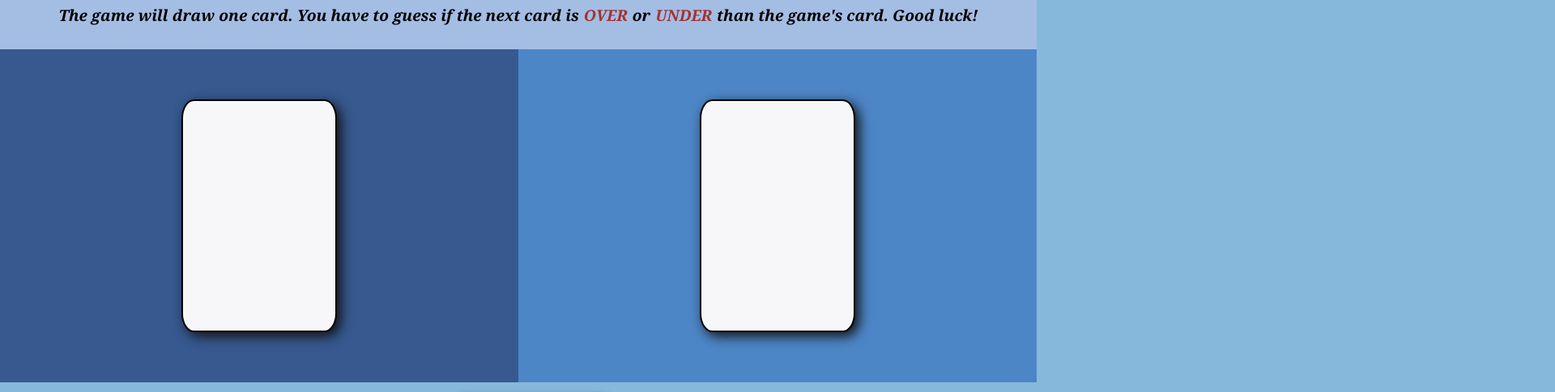
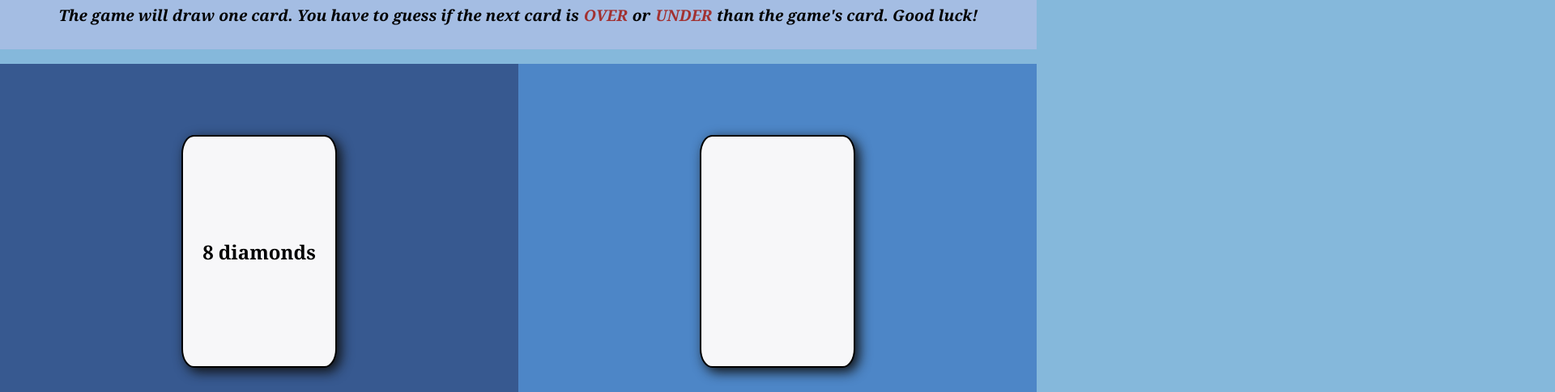
Before and after one commit to KevinVanDerSchans/W0CH1-Schans-Kevin, a plain HTML site: page index.html in a window 1280 px wide. Both pictures are taken after a click on the button "START". Shown: the part 115-600 px from the top of the page at 81% size, 1920 px wide, since content can reach past the window. Drawn offline with Linux system fonts and the light colour scheme.

Commit message:
Start js

```diff
--- a/index.html
+++ b/index.html
@@ -23,13 +23,14 @@
     <section class="cards-container">
       <article class="game-card">
         <div class="card-container">
-
+          <span class="question-mark-game-card">?</span>
+          <span class="current-game-card showOff"></span>
         </div>
       </article>
 
       <article class="user-card">
         <div class="card-container">
-
+          <span class="question-mark-user-card">?</span>
         </div>
       </article>
     </section>
--- a/main.js
+++ b/main.js
@@ -0,0 +1,313 @@
+const cards = [
+  {
+    cardName: 2,
+    number: 2,
+    suit: 'swords',
+    status: 0,
+  },
+  {
+    cardName: 3,
+    number: 3,
+    suit: 'swords',
+    status: 0,
+  },
+  {
+    cardName: 4,
+    number: 4,
+    suit: 'swords',
+    status: 0,
+  },
+  {
+    number: 5,
+    suit: 'swords',
+    status: 0,
+  },
+  {
+    number: 6,
+    suit: 'swords',
+    status: 0,
+  },
+    {
+    number: 7,
+    suit: 'swords',
+    status: 0,
+  },
+    {
+    number: 8,
+    suit: 'swords',
+    status: 0,
+  },
+  {
+    number: 9,
+    suit: 'swords',
+    status: 0,
+  },
+  {
+    number: 10,
+    suit: 'swords',
+    status: 0,
+  },
+  {
+    cardName: 'J',
+    number: 11,
+    suit: 'swords',
+    status: 0,
+  },
+  {
+    cardName: 'Q',
+    number: 12,
+    suit: 'swords',
+    status: 0,
+  },
+  {
+    cardName: 'K',
+    number: 13,
+    suit: 'swords',
+    status: 0,
+  },
+  {
+    cardName: 'A',
+    number: 14,
+    suit: 'swords',
+    status: 0,
+  },
+  {
+    number: 2,
+    suit: 'trebol',
+    status: 0,
+  },
+  {
+    number: 3,
+    suit: 'trebol',
+    status: 0,
+  },
+  {
+    number: 4,
+    suit: 'trebol',
+    status: 0,
+  },
+  {
+    number: 5,
+    suit: 'trebol',
+    status: 0,
+  },
+  {
+    number: 6,
+    suit: 'trebol',
+    status: 0,
+  },
+    {
+    number: 7,
+    suit: 'trebol',
+    status: 0,
+  },
+    {
+    number: 8,
+    suit: 'trebol',
+    status: 0,
+  },
+  {
+    number: 9,
+    suit: 'trebol',
+    status: 0,
+  },
+  {
+    number: 10,
+    suit: 'trebol',
+    status: 0,
+  },
+  {
+    number: 'J',
+    suit: 'trebol',
+    status: 0,
+  },
+  {
+    number: 'Q',
+    suit: 'trebol',
+    status: 0,
+  },
+  {
+    number: 'K',
+    suit: 'trebol',
+    status: 0,
+  },
+  {
+    number: 'A',
+    suit: 'trebol',
+    status: 0,
+  },
+    {
+    number: 2,
+    suit: 'diamonds',
+    status: 0,
+  },
+  {
+    number: 3,
+    suit: 'diamonds',
+    status: 0,
+  },
+  {
+    number: 4,
+    suit: 'diamonds',
+    status: 0,
+  },
+  {
+    number: 5,
+    suit: 'diamonds',
+    status: 0,
+  },
+  {
+    number: 6,
+    suit: 'diamonds',
+    status: 0,
+  },
+    {
+    number: 7,
+    suit: 'diamonds',
+    status: 0,
+  },
+    {
+    number: 8,
+    suit: 'diamonds',
+    status: 0,
+  },
+  {
+    number: 9,
+    suit: 'diamonds',
+    status: 0,
+  },
+  {
+    number: 10,
+    suit: 'diamonds',
+    status: 0,
+  },
+  {
+    number: 'J',
+    suit: 'diamonds',
+    status: 0,
+  },
+  {
+    number: 'Q',
+    suit: 'diamonds',
+    status: 0,
+  },
+  {
+    number: 'K',
+    suit: 'diamonds',
+    status: 0,
+  },
+  {
+    number: 'A',
+    suit: 'diamonds',
+    status: 0,
+  },
+      {
+    number: 2,
+    suit: 'hearts',
+    status: 0,
+  },
+  {
+    number: 3,
+    suit: 'hearts',
+    status: 0,
+  },
+  {
+    number: 4,
+    suit: 'hearts',
+    status: 0,
+  },
+  {
+    number: 5,
+    suit: 'hearts',
+    status: 0,
+  },
+  {
+    number: 6,
+    suit: 'hearts',
+    status: 0,
+  },
+    {
+    number: 7,
+    suit: 'hearts',
+    status: 0,
+  },
+    {
+    number: 8,
+    suit: 'hearts',
+    status: 0,
+  },
+  {
+    number: 9,
+    suit: 'hearts',
+    status: 0,
+  },
+  {
+    number: 10,
+    suit: 'hearts',
+    status: 0,
+  },
+  {
+    number: 'J',
+    suit: 'hearts',
+    status: 0,
+  },
+  {
+    number: 'Q',
+    suit: 'hearts',
+    status: 0,
+  },
+  {
+    number: 'K',
+    suit: 'hearts',
+    status: 0,
+  },
+  {
+    number: 'A',
+    suit: 'hearts',
+    status: 0,
+  },
+];
+
+let choosedCard = [];
+let choosedUserCard = [];
+let score = 0;
+let rounds = 0;
+
+const startButton = document.querySelector(".start");
+const overAndUnderButton = document.querySelector(".buttons-container");
+const gameQuestionMark = document.querySelector(".question-mark-game-card");
+const userQuestionMark = document.querySelector(".question-mark-user-card");
+
+const currentGameCard = document.querySelector(".current-game-card");
+
+const getRandomCard = (cards) => {
+  let randomNumber = Math.floor(Math.random() * cards.length);
+  let choosedRandomCard = cards[randomNumber];
+  choosedCard.push(choosedRandomCard);
+  choosedRandomCard.status = 1;
+  currentGameCard.classList.remove("showOff");
+  currentGameCard.textContent = `${choosedCard[0].number} ${choosedCard[0].suit}`;
+};
+
+
+
+
+
+
+
+
+
+
+
+
+
+
+
+
+startButton.addEventListener("click", () => {
+  startButton.remove();
+  overAndUnderButton.classList.remove("showOff");
+  gameQuestionMark.classList.add("showOff");
+  userQuestionMark.classList.add("showOff");
+  getRandomCard(cards);
+})
--- a/styles.css
+++ b/styles.css
@@ -98,26 +98,45 @@ article {
   background-color: rgb(77, 134, 199);
 }
 
+.question-mark-game-card,
+.question-mark-user-card {
+  display: flex;
+  width: 100%;
+  font-size: 12rem;
+  justify-content: center;
+  align-items: center;
+}
+
+.current-game-card {
+  display: flex;
+  width: 100%;
+  font-size: 1.5rem;
+  font-weight: 700;
+  justify-content: center;
+  align-items: center;
+  cursor: default;
+}
+
 .start-button-container {
-    display: flex;
+  display: flex;
   position: relative;
-  bottom: 190px;
+  bottom: 130px;
   justify-content: center;
-  padding-top: 25px;
+  padding-top: 15px;
   margin-left: 45px;
   align-items: center;
 }
 
 .start {
   display: flex;
-  flex-direction: column;
+  position: absolute;
   justify-content: center;
-  margin-right: 20px;
+  margin-right: 40px;
   font-family: inherit;
   font-size: 2rem;
   padding: 15px 35px;
   color: rgb(224, 214, 214);
-  background-color: rgb(39, 64, 145);
+  background-color: rgb(149, 36, 41);
   border: 3px solid rgb(20, 20, 20);
   box-shadow: 5px 5px 10px rgb(30, 29, 29);
   font-weight: 700;
@@ -125,7 +144,7 @@ article {
 }
 
 .start:hover {
-  background-color: rgb(149, 36, 41);
+  background-color: rgb(39, 64, 145);
 }
 
 .buttons-container {
```
